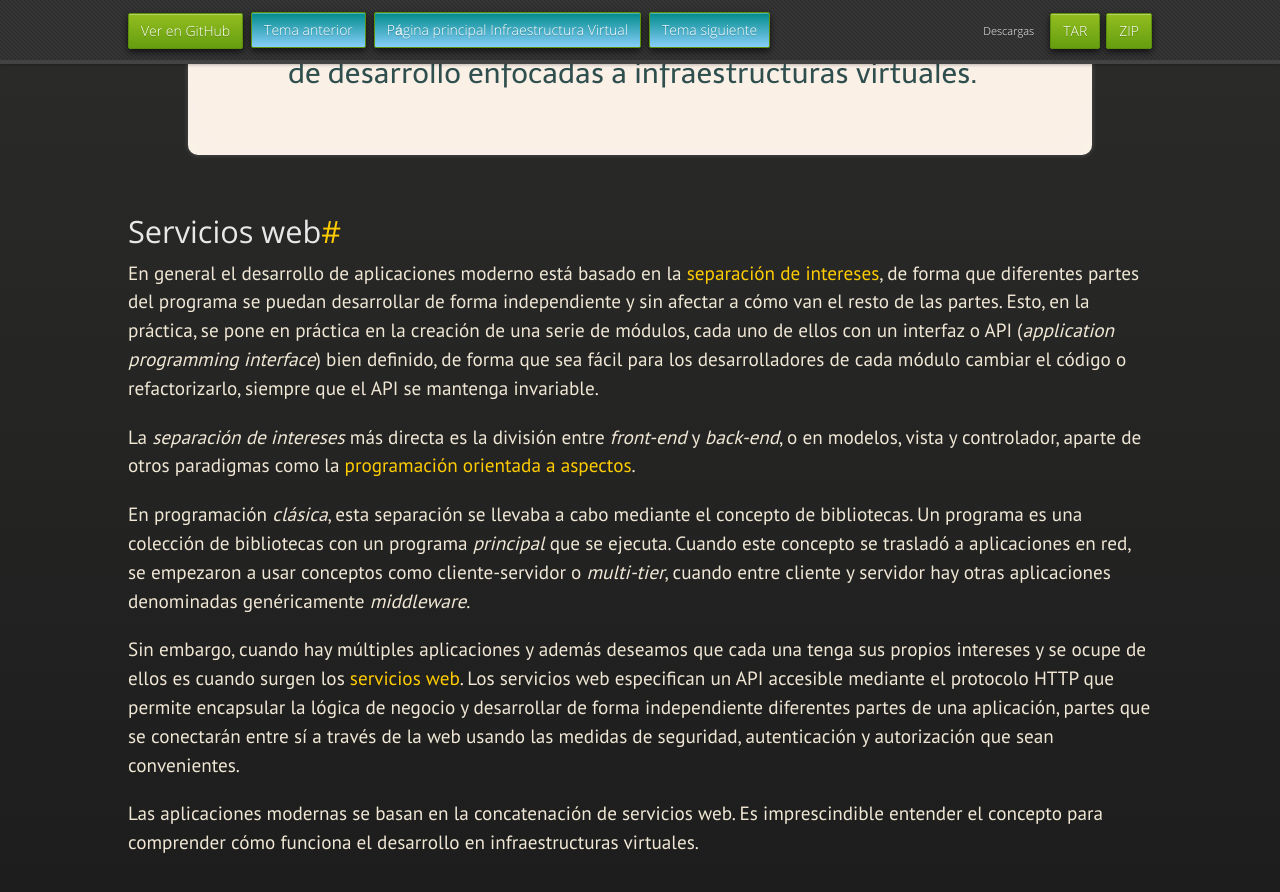
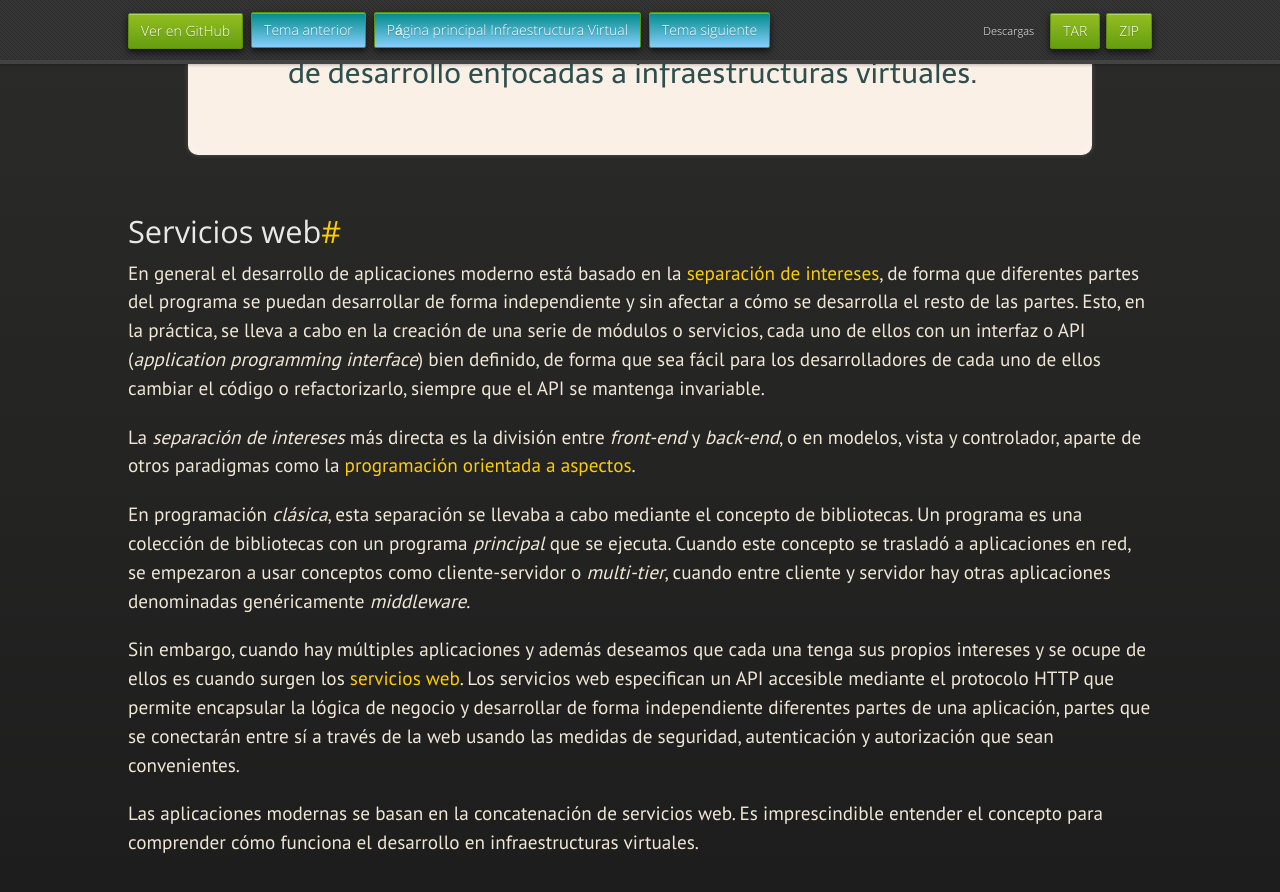
Before and after one commit to JJ/IV, a Jekyll site: the page built from documentos/temas/Arquitecturas_software.md, in a window 1280 px wide and 900 px high, scrolled down 844 px. Shown: the top 892 px of the window. Built offline with Jekyll 4.4.1, drawn with Linux system fonts in a browser that asks for light colours; nearby versions of some CDN libraries; some web fonts are replaced; our own code applies the rules of GitHub Pages for plain Markdown files; some of the changed text lies outside the part shown.

Commit message:
Sync documentos/temas/Arquitecturas_software.md de master a gh-pages

```diff
--- a/documentos/temas/Arquitecturas_software.md
+++ b/documentos/temas/Arquitecturas_software.md
@@ -42,11 +42,11 @@ tanto de software como de hardware y ponerlos en práctica.
 En general el desarrollo de aplicaciones moderno está basado en la
 [separación de intereses](https://es.wikipedia.org/wiki/Separaci%C3%B3n_de_intereses),
 de forma que diferentes partes del programa se puedan desarrollar de
-forma independiente y sin afectar a cómo van el resto de las
-partes. Esto, en la práctica, se pone en práctica en la creación de
-una serie de módulos, cada uno de ellos con un interfaz o API
+forma independiente y sin afectar a cómo se desarrolla el resto de las
+partes. Esto, en la práctica, se lleva a cabo en la creación de
+una serie de módulos o servicios, cada uno de ellos con un interfaz o API
 (*application programming interface*) bien definido, de forma que sea
-fácil para los desarrolladores de cada módulo cambiar el código o
+fácil para los desarrolladores de cada uno de ellos cambiar el código o
 refactorizarlo, siempre que el API se mantenga invariable.
 
 La *separación de intereses* más directa es la división entre
@@ -115,3 +115,5 @@ de la asignatura, basándose en la [biblioteca que los lee de un fichero en JSON
 
 A dónde ir desde aquí
 -----
+
+A la charla de [servicios web](https://jj.github.io/pilas/#/), por ejemplo.
```
